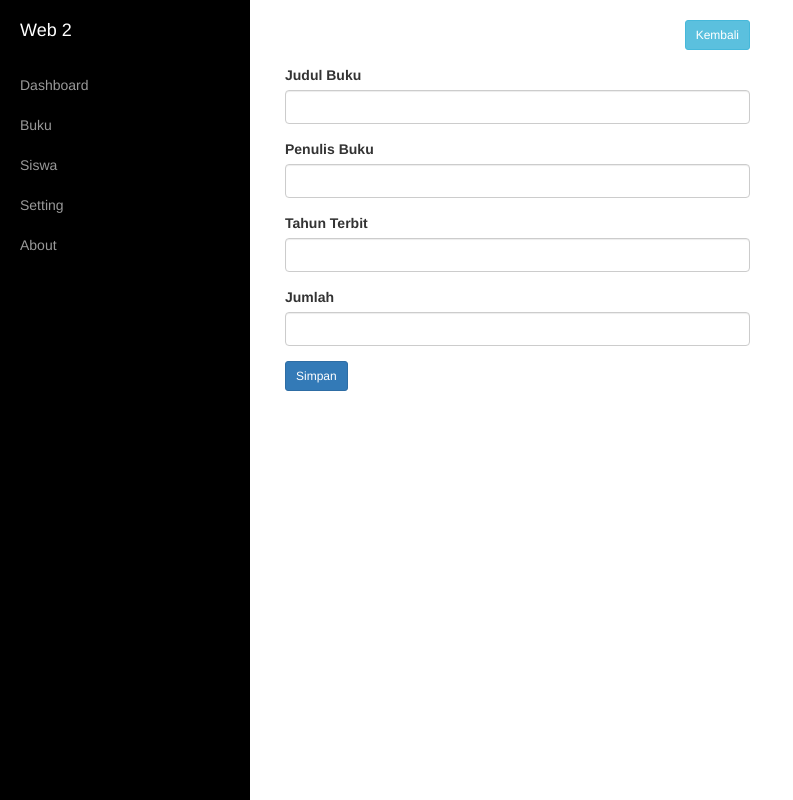
After one commit to muhamadsafrudin/web3, a PHP site: page /buku/tambah.php in a window 1280 px wide. The commit adds this page. Shown: the whole page, without its empty margins (0-793 px from the left). Run offline with PHP 8.4, Linux system fonts and the light colour scheme.

Commit message:
first commit 1

```diff
--- /dev/null
+++ b/buku/index.php
@@ -0,0 +1 @@
+tampil buku
--- /dev/null
+++ b/buku/tambah.php
@@ -0,0 +1,42 @@
+<?php
+include('../template/header.php');
+include('../template/sidebar.php');
+?>
+
+
+<div id="page-content-wrapper">
+    <div class="container-fluid">
+        <div class="row">
+            <div class="col-lg-6">
+                <div class="form-group text-right">
+                    <a class="btn btn-sm btn-info" href="index.php">Kembali</a>
+                </div>
+                <form action="proses.php" method="POST" autocomplete="off">
+                    <div class="form-group">
+                        <label for="">Judul Buku</label>
+                        <input class="form-control" name="judul" type="text">
+                    </div>
+                    <div class="form-group">
+                        <label for="">Penulis Buku</label>
+                        <input class="form-control" name="penulis" type="text">
+                    </div>
+                    <div class="form-group">
+                        <label for="">Tahun Terbit</label>
+                        <input class="form-control" name="tahun" type="text">
+                    </div>
+                    <div class="form-group">
+                        <label for="">Jumlah</label>
+                        <input class="form-control" name="jumlah" type="number">
+                    </div>
+                    <div class="form-group">
+                        <button class="btn btn-sm btn-primary" type="submit" name="simpan">Simpan</button>
+                    </div>
+                </form>
+            </div>
+        </div>
+    </div>
+</div>
+
+<?php
+include('../template/footer.php');
+?>
--- a/template/sidebar.php
+++ b/template/sidebar.php
@@ -9,7 +9,7 @@
                     <a href="#">Dashboard</a>
                 </li>
                 <li>
-                    <a href="#">Buku</a>
+                    <a href="/web3/buku">Buku</a>
                 </li>
                 <li>
                     <a href="#">Siswa</a>
```
Also changed, not shown: index.php (+2 -5 lines).
